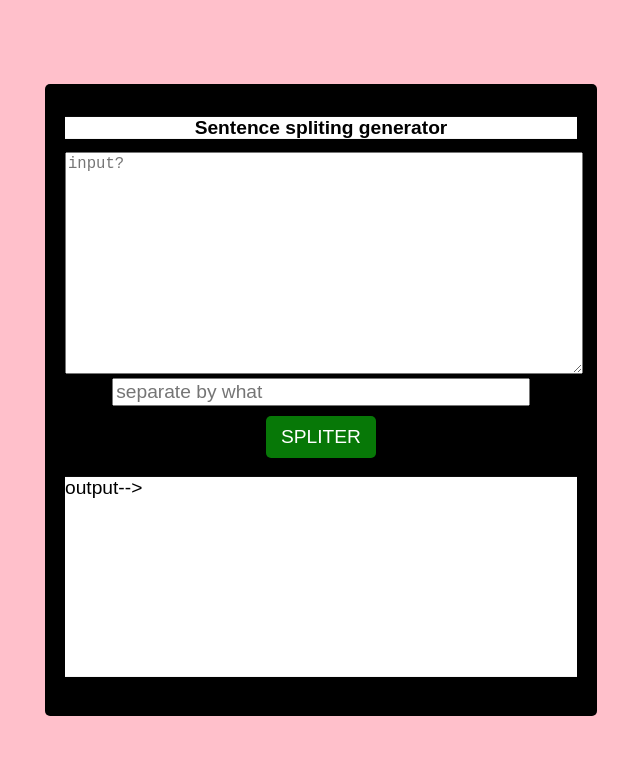
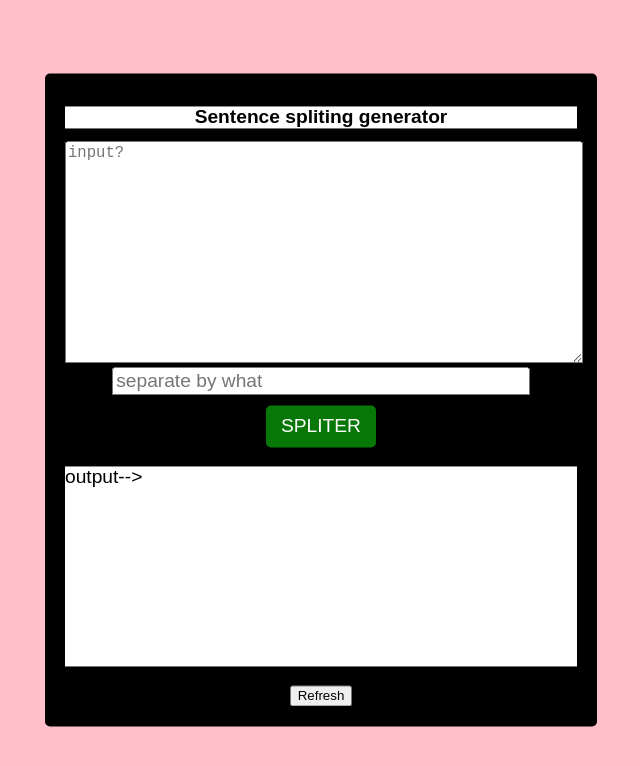
Before and after one commit to ArannaBarua1971/spliting-generator, a plain HTML site: page index.html in a window 1280 px wide. Shown: the whole page, without its empty margins (319-959 px from the left). Drawn offline with Linux system fonts and the light colour scheme.

Commit message:
Update index.html

```diff
--- a/index.html
+++ b/index.html
@@ -18,7 +18,8 @@
             <textarea style="max-width: 100%;width:100%;font-size: 120%;back"rows='12' id="input" name="sentence" placeholder="input?"></textarea>
             <input type="text" style="width: 80%;max-width: 100%;font-size: 120%;" name="separater" placeholder="separate by what">
             <button id="split" type="submit">spliter</button>
-            <p id="output">output--><br></p>
+             <p id="output">output--><br></p>
+            <button id="refresh" type="submit">Refresh</button>
         </form>
     </div>
 
```
